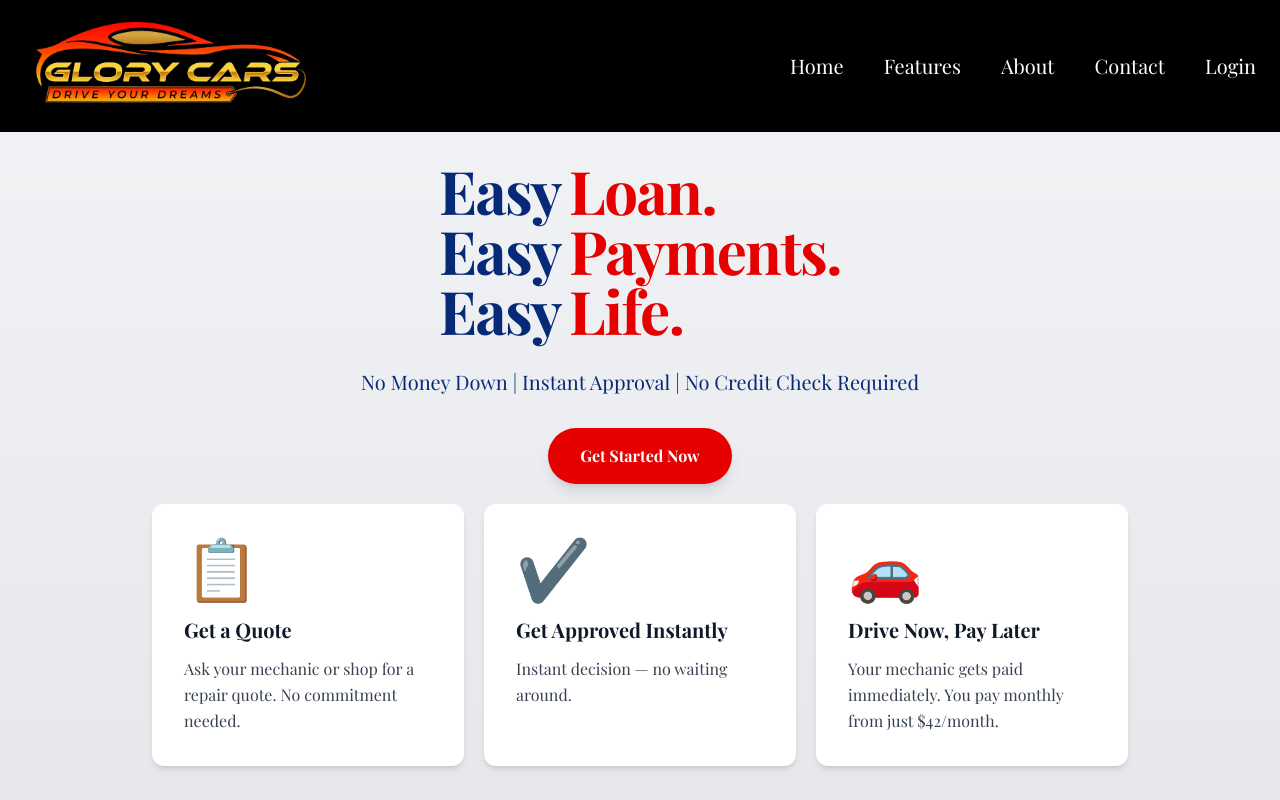
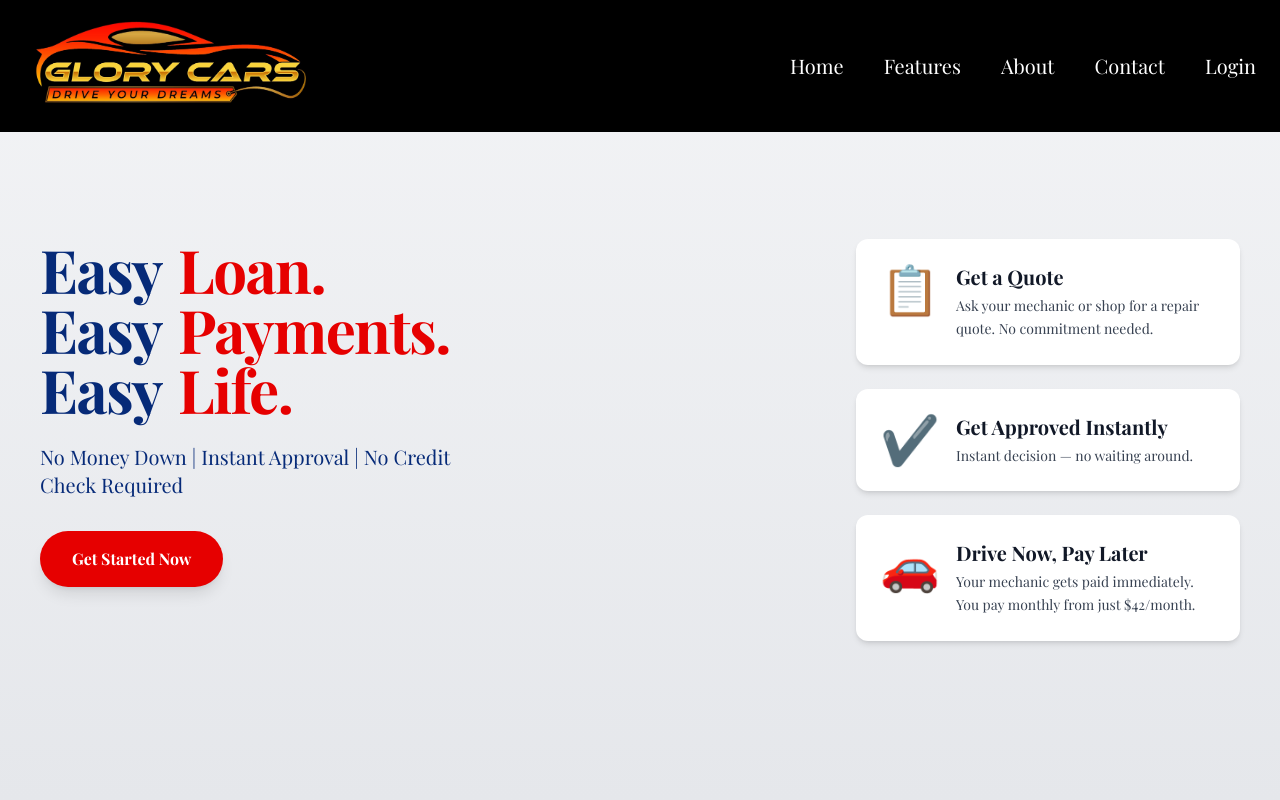
Before and after one commit to TanjodhHayer/glory_cars, a Next.js app: page / in a window 1280 px wide. Built offline with nearby package versions, Linux system fonts and the light colour scheme.

Commit message:
update hero ui/ux

```diff
--- a/src/components/Features.tsx
+++ b/src/components/Features.tsx
@@ -40,7 +40,7 @@ const Features = () => {
       className="snap-start md:snap-center scroll-mt-40  min-h-screen lg:pt-36 text-center py-20 bg-white dark:bg-gray-950 px-6 pt-16 scroll-mt-16"
     >
       <div className="max-w-7xl mx-auto px-1">
-        <h2 className="text-3xl md:text-5xl font-bold text-center text-secondary dark:text-white mb-20">
+        <h2 className="text-3xl md:text-5xl font-bold text-center text-secondary dark:text-white mb-10">
           Why Choose Glory Cars?
         </h2>
 
--- a/src/components/Hero.tsx
+++ b/src/components/Hero.tsx
@@ -16,40 +16,36 @@ const steps = [
   },
 ];
 
-
-
 const Hero = () => {
   return (
 <section
   id="hero"
-      className="scroll-mt-20 md:scroll-mt-40 pt-36 md:pt-40 pb-20 snap-start min-h-screen bg-gradient-to-b from-gray-100 to-gray-200 dark:from-gray-900 dark:to-gray-950 flex flex-col justify-center"
+  className="scroll-mt-20 md:scroll-mt-40 pt-36 md:pt-40 pb-20 snap-start min-h-screen bg-gradient-to-b from-gray-100 to-gray-200 dark:from-gray-900 dark:to-gray-950 flex items-center justify-center"
 >
+  <div className="w-full max-w-7xl px-4 md:px-10 flex flex-col md:flex-row items-center md:items-start justify-between gap-12">
 
-
-    <div className="max-w-4xl mx-auto px-6 text-center">
-      <div className="inline-block text-left">
-        <h1 className="text-4xl md:text-6xl font-extrabold text-secondary mb-1 leading-snug tracking-tight">
-          <div className="flex gap-2">
+    {/* Left Side: Hero Text */}
+    <div className="md:w-1/2 max-w-xl text-center md:text-left md:pr-12">
+      <h1 className="text-4xl md:text-6xl font-extrabold text-secondary mb-6 leading-snug tracking-tight">
+        <div className="flex justify-center md:justify-start gap-4">
           <span>Easy</span>
           <span className="text-primary">Loan.</span>
         </div>
-          <div className="flex gap-2">
+        <div className="flex justify-center md:justify-start gap-4">
           <span>Easy</span>
           <span className="text-primary">Payments.</span>
         </div>
-          <div className="flex gap-2">
+        <div className="flex justify-center md:justify-start gap-4">
           <span>Easy</span>
           <span className="text-primary">Life.</span>
         </div>
       </h1>
-      </div>
 
-      <p className="text-lg md:text-xl text-secondary max-w-xl mx-auto mb-8 mt-6">
+      <p className="text-lg md:text-xl text-secondary max-w-md mx-auto md:mx-0 mb-8">
         No Money Down | Instant Approval | No Credit Check Required
       </p>
 
-
-
+      <div className="w-full flex justify-center md:justify-start">
         <a href="#contact">
           <button className="px-8 py-4 bg-primary text-white font-semibold rounded-full shadow-lg hover:bg-red-700 transition-transform active:scale-95 focus:outline-none focus:ring-4 focus:ring-red-300">
             Get Started Now
@@ -57,23 +53,33 @@ const Hero = () => {
         </a>
       </div>
 
-      <div className="max-w-5xl mx-auto px-6 mt-5">
-        <div className="grid grid-cols-3 md:grid-cols-3 gap-5">
+    </div>
+
+    {/* Right Side: Steps close to screen edge */}
+    <div className="md:w-1/2 w-full flex justify-center md:justify-end">
+      <div className="max-w-sm flex flex-col space-y-6">
         {steps.map((step, index) => (
           <div
             key={index}
-              className="bg-white dark:bg-gray-800 rounded-xl p-8 shadow-md hover:shadow-lg transition-shadow"
+            className="bg-white dark:bg-gray-800 rounded-xl p-6 shadow-md hover:shadow-lg transition-shadow flex items-start gap-4"
           >
-              <div className="text-6xl mb-5">{step.icon}</div>
-              <h3 className="text-xl font-semibold text-gray-900 dark:text-white mb-3">
+            <div className="text-5xl">{step.icon}</div>
+            <div>
+              <h3 className="text-xl font-semibold text-gray-900 dark:text-white mb-1">
                 {step.title}
               </h3>
-              <p className="text-gray-700 dark:text-gray-300 leading-relaxed">{step.description}</p>
+              <p className="text-gray-700 dark:text-gray-300 leading-relaxed text-sm">
+                {step.description}
+              </p>
+            </div>
           </div>
         ))}
       </div>
     </div>
+  </div>
 </section>
+
+
   );
 };
 
```
Lines whose indentation alone changed are shown as unchanged.
